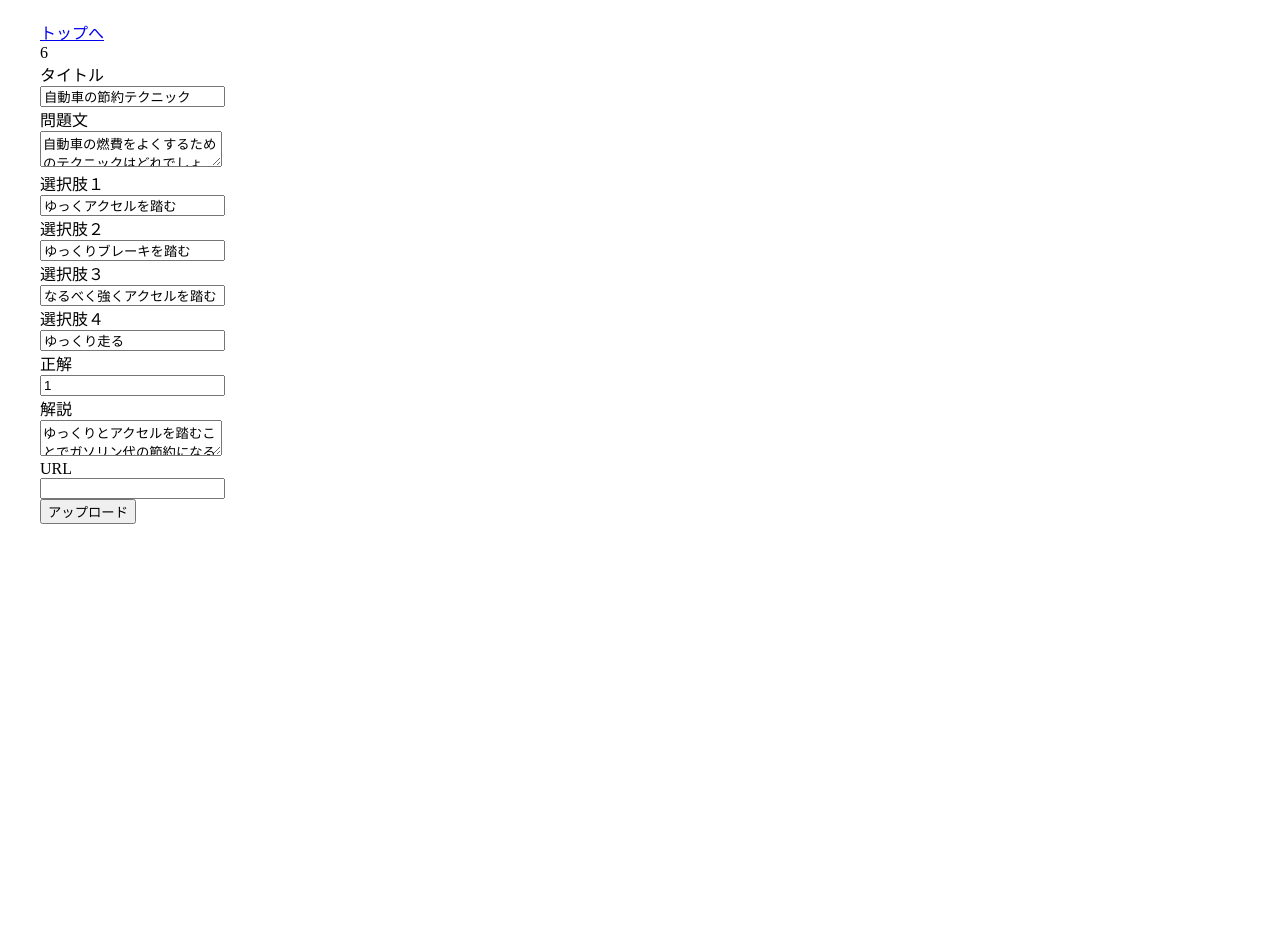
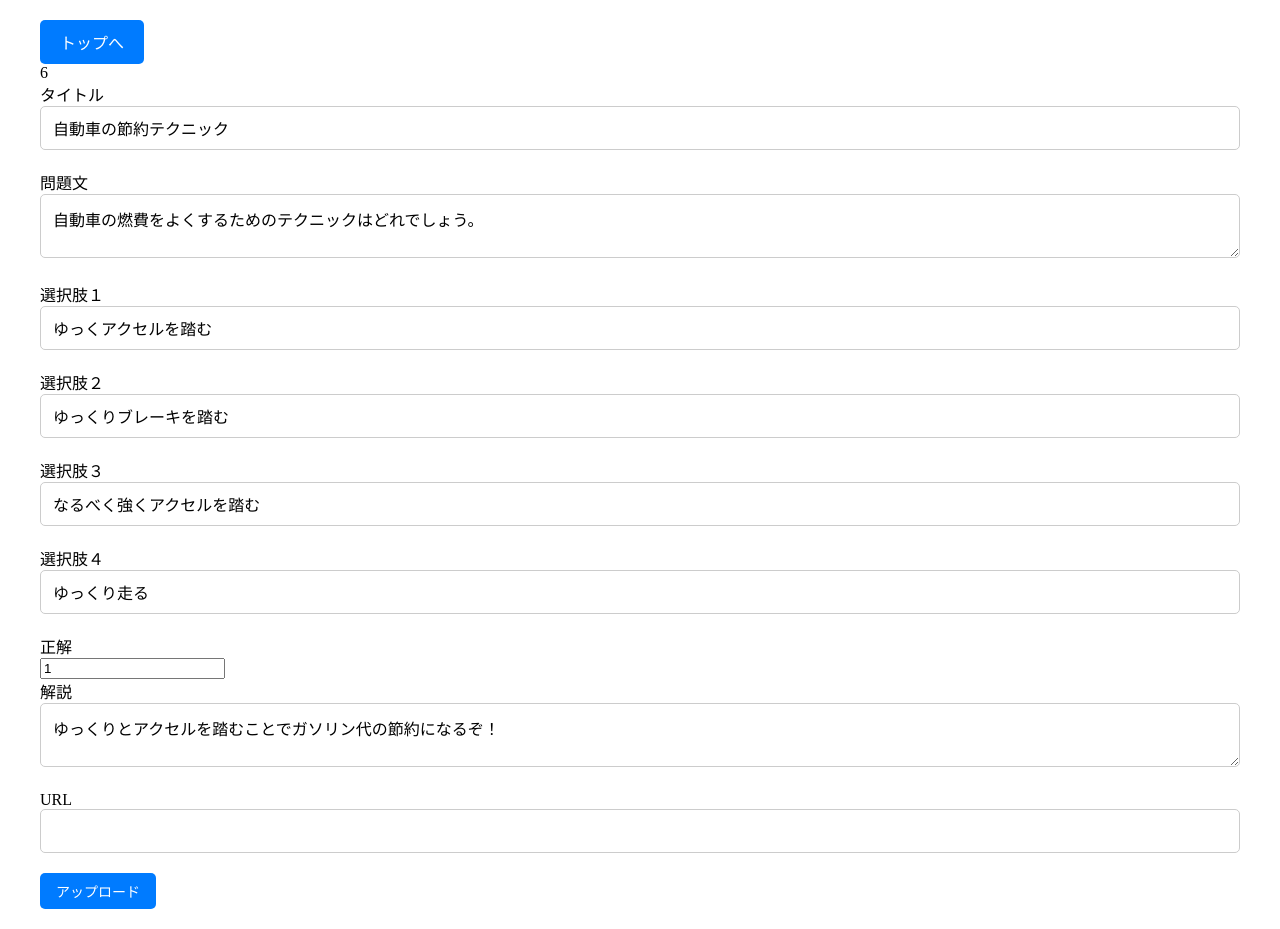
Before and after one commit to Fumiya-Tahara/Teitan-no-asobiba, a PHP site: page /quiz_update.php?quiz_id=6 in a window 1280 px wide. Before the commit the page ends 524 px from the top, so only its background shows below. Run offline with PHP 8.4, Linux system fonts and the light colour scheme; data comes from the database, SQL or seed files in the repository.

Commit message:
update management

```diff
--- a/api/management/css/style.css
+++ b/api/management/css/style.css
@@ -3,6 +3,12 @@
 body, div, p, h1, h2, h3, h4, h5, h6 {
   margin: 0;
   padding: 0;
+}
+
+/* Apply styles to links */
+a {
+  text-decoration: none;
+  transition: color 0.3s ease;
 }
 
 /* Basic styling for the main container */
@@ -34,7 +40,6 @@ body, div, p, h1, h2, h3, h4, h5, h6 {
   text-align: center;
   margin-bottom: 10px;
   cursor: pointer;
-  transition: background-color 0.3s ease;
 }
 
 .bloc:hover {
@@ -45,6 +50,7 @@ body, div, p, h1, h2, h3, h4, h5, h6 {
 .table {
   width: 100%;
   border-collapse: collapse;
+  margin-top: 20px;
 }
 
 .table th, .table td {
@@ -67,7 +73,8 @@ body, div, p, h1, h2, h3, h4, h5, h6 {
   cursor: pointer;
 }
 
-.table input[type="submit"] {
+/* Apply styles to the submit button */
+input[type="submit"] {
   background-color: #007BFF;
   color: #fff;
   border: none;
@@ -78,8 +85,95 @@ body, div, p, h1, h2, h3, h4, h5, h6 {
   transition: background-color 0.3s ease;
 }
 
-.table input[type="submit"]:hover {
+input[type="submit"]:hover {
+  background-color: #0056b3;
+}
+
+/* Stylish link button */
+.button-link {
+  display: inline-block;
+  background-color: #007BFF;
+  color: #fff;
+  padding: 10px 20px;
+  border: none;
+  border-radius: 5px;
+  text-align: center;
+  cursor: pointer;
+  transition: background-color 0.3s ease;
+}
+
+.button-link:hover {
+  background-color: #0056b3;
+}
+
+/* Styling for the "問題追加" section */
+.news_add {
+  background-color: #fff;
+  border-radius: 10px;
+  box-shadow: 0 4px 8px rgba(0, 0, 0, 0.1);
+  padding: 30px;
+  margin-top: 20px;
+}
+
+.news_add .input_title,
+.news_add .input_text,
+.news_add input[type="text"],
+.news_add textarea {
+  width: 100%;
+  padding: 12px;
+  margin-bottom: 20px;
+  border: 1px solid #ccc;
+  border-radius: 5px;
+  box-sizing: border-box;
+  font-size: 16px;
+}
+
+.news_add textarea {
+  height: 150px;
+}
+
+.news_add input[type="submit"] {
+  background-color: #007BFF;
+  color: #fff;
+  border: none;
+  padding: 12px 24px;
+  border-radius: 5px;
+  cursor: pointer;
+  font-size: 16px;
+  transition: background-color 0.3s ease;
+}
+
+.news_add input[type="submit"]:hover {
   background-color: #0056b3;
 }
 
 /* Add more styles as needed */
+.input_quiz,
+.input_text {
+  width: 100%;
+  padding: 12px;
+  margin-bottom: 20px;
+  border: 1px solid #ccc;
+  border-radius: 5px;
+  box-sizing: border-box;
+  font-size: 16px;
+}
+
+.input_textarea {
+  height: 150px;
+}
+
+.input_quiz[type="submit"] {
+  background-color: #007BFF;
+  color: #fff;
+  border: none;
+  padding: 12px 24px;
+  border-radius: 5px;
+  cursor: pointer;
+  font-size: 16px;
+  transition: background-color 0.3s ease;
+}
+
+.input_quiz[type="submit"]:hover {
+  background-color: #0056b3;
+}
--- a/api/management/index.php
+++ b/api/management/index.php
@@ -19,6 +19,7 @@
         </a>
     </div>
     <div class="typing">
+        <h2>タイピング</h2>
         <a href="typing_add.php">
             <div class="bloc">
                 タイピング追加
--- a/api/management/quiz_delete.php
+++ b/api/management/quiz_delete.php
@@ -1,6 +1,6 @@
 <?php require './header.php';?>
 <div class="main">
-    <a href="./index.php">トップへ</a>
+    <a href="./index.php" class="button-link">トップへ</a>
 <?php
     $pdo = db();
     if(!empty($_REQUEST['quiz_id'])){
--- a/api/management/quiz_list.php
+++ b/api/management/quiz_list.php
@@ -1,9 +1,9 @@
 <?php require './header.php';?>
 <div class="main">
-    <a href="./index.php">トップへ</a>
+    <a href="./index.php" class="button-link">トップへ</a>
 <?php
     $pdo = db();
-    echo '<table clas="quiz">';
+    echo '<table>';
     foreach ($pdo->query('select * from quiz_tbl') as $row) {
         echo '<form action="quiz_update.php" method="post">';
         echo '<input type="hidden" name="quiz_id" value="'. $row['quiz_id']. '">';
--- a/api/management/quiz_update.php
+++ b/api/management/quiz_update.php
@@ -1,6 +1,6 @@
 <?php require './header.php'; ?>
 <div class="main">
-    <a href="./index.php">トップへ</a>
+    <a href="./index.php" class="button-link">トップへ</a>
 <?php
 $pdo = db();
 if(!empty($_REQUEST['flag'])){
@@ -14,15 +14,15 @@ if(!empty($_REQUEST['flag'])){
         echo '<input type="hidden" name="flag" value=1>';
         echo '<input type="hidden" name="quiz_id" value="'. $row['quiz_id']. '">';
         echo '<p>'. $row['quiz_id']. '</p>';
-        echo '<p>タイトル<br><input type="text" name="title" class="input_title" value="'. $row['title']. '"></p>';
+        echo '<p>タイトル<br><input type="text" name="title" class="input_quiz" value="'. $row['title']. '"></p>';
         echo '<p>問題文<br><textarea name="problem" class="input_text">'. $row['problem'] .'</textarea></p>';
-        echo '<p>選択肢１<br><input type="text" name="choices1" class="input_title" value="'. $row['choices1']. '"></p>';
-        echo '<p>選択肢２<br><input type="text" name="choices2" class="input_title" value="'. $row['choices2']. '"></p>';
-        echo '<p>選択肢３<br><input type="text" name="choices3" class="input_title" value="'. $row['choices3']. '"></p>';
-        echo '<p>選択肢４<br><input type="text" name="choices4" class="input_title" value="'. $row['choices4']. '"></p>';
+        echo '<p>選択肢１<br><input type="text" name="choices1" class="input_quiz" value="'. $row['choices1']. '"></p>';
+        echo '<p>選択肢２<br><input type="text" name="choices2" class="input_quiz" value="'. $row['choices2']. '"></p>';
+        echo '<p>選択肢３<br><input type="text" name="choices3" class="input_quiz" value="'. $row['choices3']. '"></p>';
+        echo '<p>選択肢４<br><input type="text" name="choices4" class="input_quiz" value="'. $row['choices4']. '"></p>';
         echo '<p>正解<br><input type="text" name="right_answer" value="'. $row['right_answer']. '"></p>';
         echo '<p>解説<br><textarea name="commentary" class="input_text">'. $row['commentary'] .'</textarea></p>';
-        echo '<p>URL<br><input type="text" name="url" class="input_title" value="'. $row['url']. '"></p>';
+        echo '<p>URL<br><input type="text" name="url" class="input_quiz" value="'. $row['url']. '"></p>';
         echo '<p><input type="submit" value="アップロード"></p>';
         echo '</form>';
         }
--- a/api/management/typing_add.php
+++ b/api/management/typing_add.php
@@ -1,7 +1,7 @@
 <?php require './header.php';?>
 <body>
 <div class="main">
-    <a href="./index.php">トップへ</a>
+    <a href="./index.php" class="button-link">トップへ</a>
 <?php
 $pdo = db();
     if(!empty($_REQUEST['sentence'])){
@@ -18,7 +18,7 @@ $pdo = db();
             echo '<div clas="news_add">';
             echo '<form action="typing_add.php" method="post" enctype="multipart/form-data" class="blog_up">';
             echo '<p>文<br><textarea name="sentence" class="input_text"></textarea></p>';
-            echo '<p>ローマ字<br><input type="text" name="sentence2" class="input_title"></p>';
+            echo '<p>ローマ字<br><textarea name="sentence2" class="input_text"></textarea></p>';
             echo '<p><input type="submit" value="アップロード"></p>';
             echo '</form>';
             echo '</div>';
--- a/api/management/typing_delete.php
+++ b/api/management/typing_delete.php
@@ -1,6 +1,6 @@
 <?php require './header.php';?>
 <div class="main">
-    <a href="./index.php">トップへ</a>
+    <a href="./index.php" class="button-link">トップへ</a>
 <?php
     $pdo = db();
     if(!empty($_REQUEST['typing_id'])){
```
Also changed, not shown: api/management/quiz_add.php (+7 -7 lines). Lines whose indentation alone changed are shown as unchanged.
